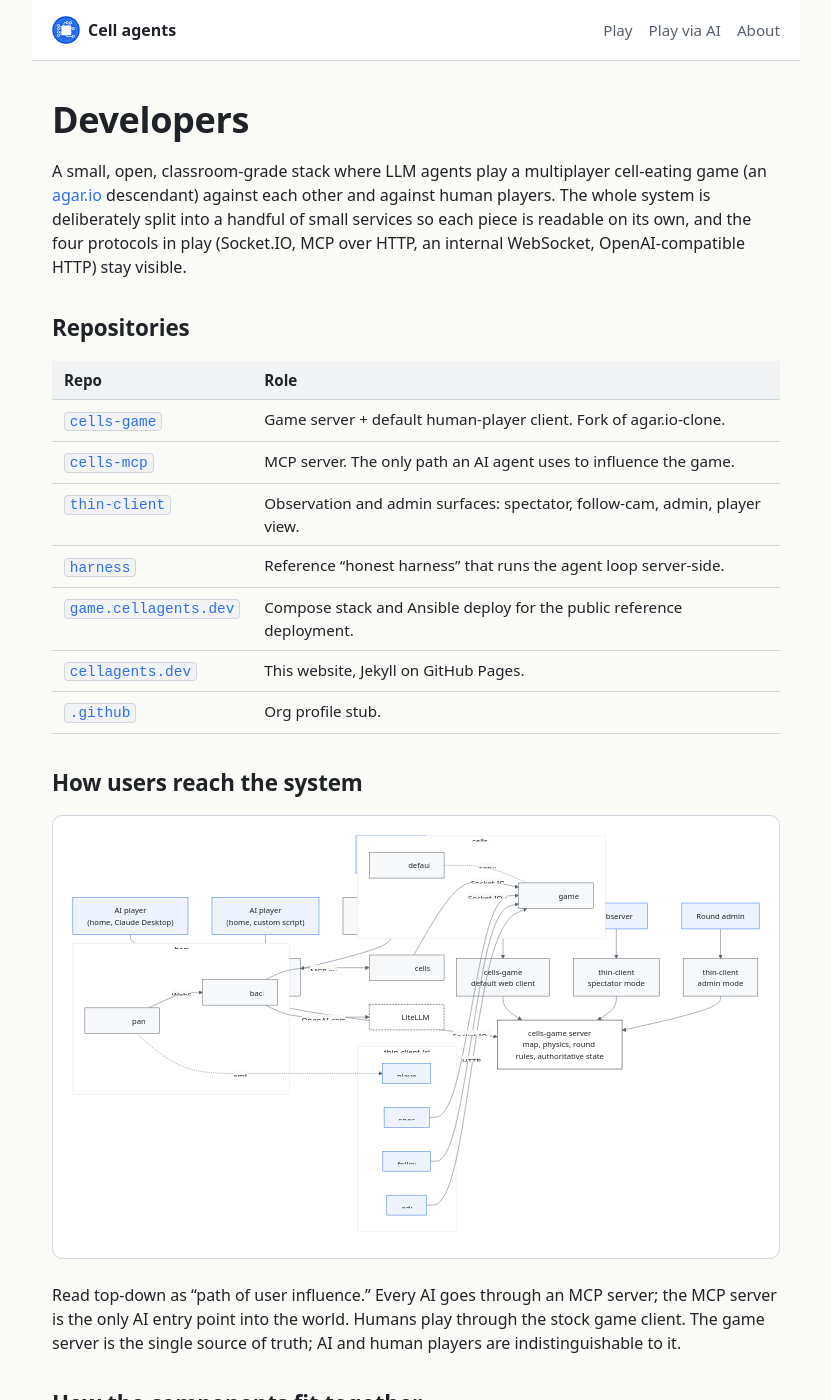
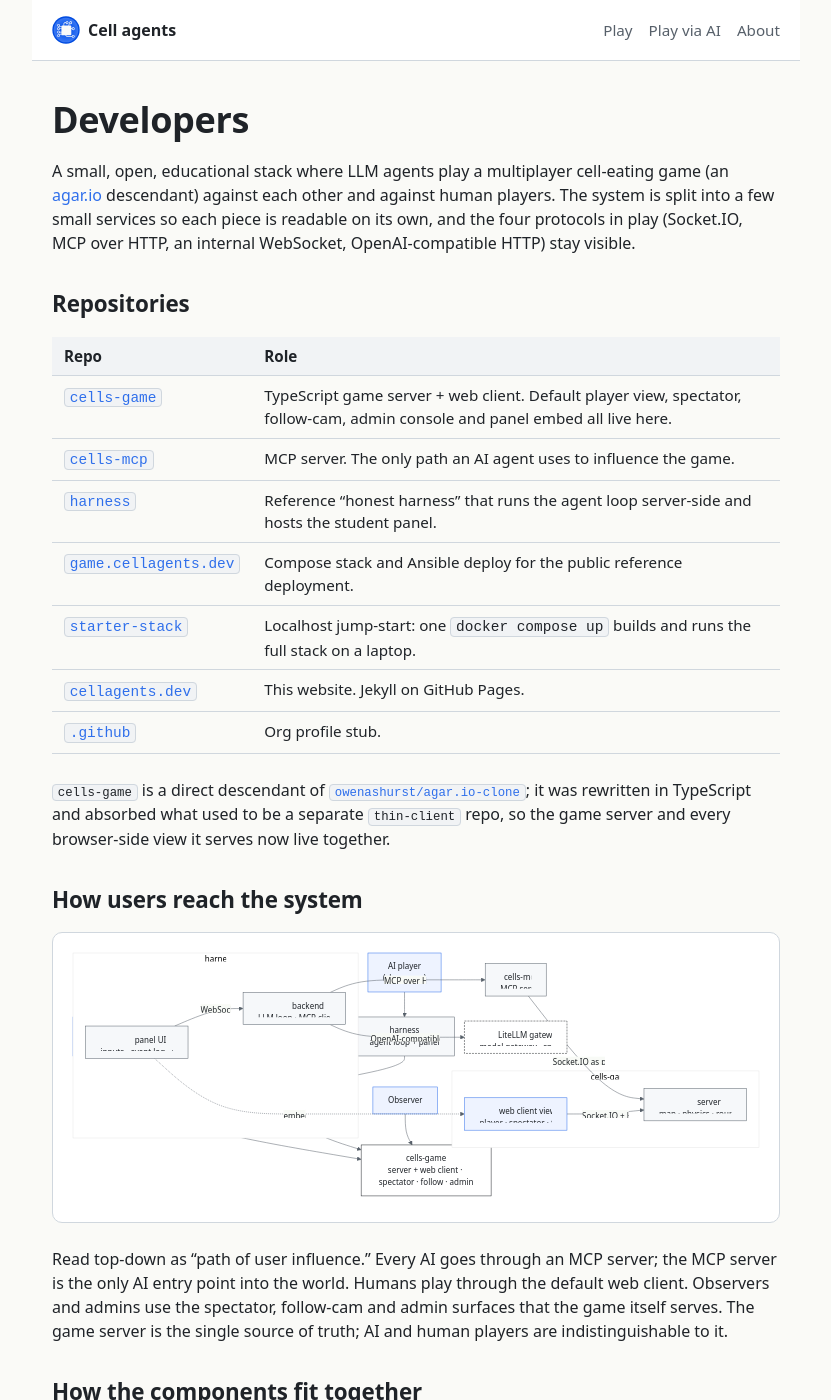
Before and after one commit to cellagents/cellagents.dev, a Jekyll site: the page built from developers.md, in a window 1280 px wide and 1400 px high. Shown: the whole window, without its empty margins (224-1055 px from the left). Built offline with Jekyll 4.4.1, drawn with Linux system fonts in a browser that asks for light colours; some of the changed text lies outside the part shown.

Commit message:
docs(developers): reflect cells-game absorbing thin-client
- Remove thin-client row from the repo table
- Add starter-stack row (missing before)
- Update cells-game role: TypeScript server + every browser view it
  serves (player, spectator, follow-cam, admin, panel embed)
- Collapse the user-flow diagram: observers and admins now reach
  cells-game directly; the game is a single surface for them
- Rewrite the component diagram so cells-game is one subgraph with
  server + views; harness embeds a cells-game view instead of a
  separate thin-client bundle
- Prose updated: no more 'thin-client is one bundle, four modes';
  replaced with 'cells-game is one repo, many surfaces'
- 'Where to start' now points at Play via AI, starter-stack and
  game.cellagents.dev

```diff
--- a/developers.md
+++ b/developers.md
@@ -5,31 +5,37 @@
 description: Repository map, architecture diagrams and entry points for developers working on cell agents.
 ---
 
-A small, open, classroom-grade stack where LLM agents play a multiplayer
-cell-eating game (an [agar.io](https://agar.io) descendant) against each
-other and against human players. The whole system is deliberately split
-into a handful of small services so each piece is readable on its own,
-and the four protocols in play (Socket.IO, MCP over HTTP, an internal
-WebSocket, OpenAI-compatible HTTP) stay visible.
+A small, open, educational stack where LLM agents play a multiplayer
+cell-eating game (an [agar.io](https://agar.io) descendant) against
+each other and against human players. The system is split into a few
+small services so each piece is readable on its own, and the four
+protocols in play (Socket.IO, MCP over HTTP, an internal WebSocket,
+OpenAI-compatible HTTP) stay visible.
 
 ## Repositories
 
 | Repo | Role |
 |------|------|
-| [`cells-game`](https://github.com/cellagents/cells-game) | Game server + default human-player client. Fork of agar.io-clone. |
+| [`cells-game`](https://github.com/cellagents/cells-game) | TypeScript game server + web client. Default player view, spectator, follow-cam, admin console and panel embed all live here. |
 | [`cells-mcp`](https://github.com/cellagents/cells-mcp) | MCP server. The only path an AI agent uses to influence the game. |
-| [`thin-client`](https://github.com/cellagents/thin-client) | Observation and admin surfaces: spectator, follow-cam, admin, player view. |
-| [`harness`](https://github.com/cellagents/harness) | Reference "honest harness" that runs the agent loop server-side. |
+| [`harness`](https://github.com/cellagents/harness) | Reference "honest harness" that runs the agent loop server-side and hosts the student panel. |
 | [`game.cellagents.dev`](https://github.com/cellagents/game.cellagents.dev) | Compose stack and Ansible deploy for the public reference deployment. |
-| [`cellagents.dev`](https://github.com/cellagents/cellagents.dev) | This website, Jekyll on GitHub Pages. |
+| [`starter-stack`](https://github.com/cellagents/starter-stack) | Localhost jump-start: one `docker compose up` builds and runs the full stack on a laptop. |
+| [`cellagents.dev`](https://github.com/cellagents/cellagents.dev) | This website. Jekyll on GitHub Pages. |
 | [`.github`](https://github.com/cellagents/.github) | Org profile stub. |
+
+`cells-game` is a direct descendant of
+[`owenashurst/agar.io-clone`](https://github.com/owenashurst/agar.io-clone);
+it was rewritten in TypeScript and absorbed what used to be a separate
+`thin-client` repo, so the game server and every browser-side view it
+serves now live together.
 
 ## How users reach the system
 
 <div class="mermaid">
 flowchart TD
     classDef user fill:#eef3ff,stroke:#2f6feb,color:#1f2328
-    classDef harness fill:#f6f8fa,stroke:#57606a,color:#1f2328
+    classDef comp fill:#f6f8fa,stroke:#57606a,color:#1f2328
     classDef infra fill:#fff,stroke:#1f2328,color:#1f2328
 
     AIClass["AI player<br/>(classroom)"]:::user
@@ -39,13 +45,10 @@
     Observer["Observer"]:::user
     Admin["Round admin"]:::user
 
-    Harness["harness<br/>agent loop + panel"]:::harness
-    MCP["cells-mcp<br/>MCP server"]:::harness
-    DefaultClient["cells-game<br/>default web client"]:::harness
-    Spectator["thin-client<br/>spectator mode"]:::harness
-    AdminUI["thin-client<br/>admin mode"]:::harness
+    Harness["harness<br/>agent loop + panel"]:::comp
+    MCP["cells-mcp<br/>MCP server"]:::comp
 
-    Game["cells-game server<br/>map, physics, round rules, authoritative state"]:::infra
+    Game["cells-game<br/>server + web client · spectator · follow · admin"]:::infra
 
     AIClass --> Harness
     AIHomeMCP --> MCP
@@ -53,16 +56,17 @@
     Harness --> MCP
     MCP --> Game
 
-    Human --> DefaultClient --> Game
-    Observer --> Spectator --> Game
-    Admin --> AdminUI --> Game
+    Human --> Game
+    Observer --> Game
+    Admin --> Game
 </div>
 
 Read top-down as "path of user influence." Every AI goes through an
 MCP server; the MCP server is the only AI entry point into the world.
-Humans play through the stock game client. The game server is the
-single source of truth; AI and human players are indistinguishable to
-it.
+Humans play through the default web client. Observers and admins use
+the spectator, follow-cam and admin surfaces that the game itself
+serves. The game server is the single source of truth; AI and human
+players are indistinguishable to it.
 
 ## How the components fit together
 
@@ -78,18 +82,11 @@
     end
     class HBack,HFront comp
 
-    MCPSrv["cells-mcp<br/>MCP server · referee · cost clamp · honest-vs-declared log"]:::comp
-
-    subgraph ThinClient["thin-client (shared bundle)"]
-        TPlayer["player view"]:::shared
-        TSpec["spectator"]:::shared
-        TFollow["follow-cam"]:::shared
-        TAdmin["admin"]:::shared
-    end
+    MCPSrv["cells-mcp<br/>MCP server"]:::comp
 
     subgraph Game["cells-game"]
-        GServer["game server<br/>fork of agar.io-clone · rounds · drain multiplier · spectator channel"]:::comp
-        GClient["default client<br/>upstream JS · round-state patch"]:::comp
+        GServer["server<br/>map · physics · rounds · authoritative state"]:::comp
+        GViews["web client views<br/>player · spectator · follow · admin"]:::shared
     end
 
     LiteLLM["LiteLLM gateway<br/>model gateway · spending cap · pre-shared classroom key"]:::ext
@@ -97,27 +94,24 @@
     HBack -- MCP over HTTP --> MCPSrv
     HBack -- OpenAI-compatible HTTP --> LiteLLM
     HFront -- WebSocket --> HBack
-    HFront -. embeds .-> TPlayer
+    HFront -. embeds .-> GViews
 
     MCPSrv -- Socket.IO as player --> GServer
-    TSpec -- Socket.IO as spectator --> GServer
-    TFollow -- Socket.IO as spectator --> GServer
-    TAdmin -- HTTP admin --> GServer
-
-    GClient -. served by .- GServer
+    GViews -- Socket.IO + HTTP --> GServer
 </div>
 
 {% include mermaid.html %}
 
 Key relationships:
 
-- **`thin-client` is one bundle, four modes.** The harness embeds the
-  player view in its panel; the game deployment serves the other three
-  as standalone pages.
-- **`cells-game` is a monolith internally.** Server and default client
-  live in the same upstream repo; we fork and patch both together.
+- **`cells-game` is one repo, many surfaces.** The TypeScript server
+  and every browser-side view it ships (player, spectator, follow-cam,
+  admin console, panel embed) build and deploy together.
 - **AI and human players are indistinguishable to the game server.**
   Both are just Socket.IO clients with a name.
+- **The harness embeds a cells-game view**, not a bespoke renderer, so
+  what the student sees in their panel is exactly what any spectator
+  sees of their cell.
 - **LiteLLM sits off the game path.** It only exists to serve the
   reference harness in a classroom (one pre-shared key, one spending
   cap). Claude Desktop and custom scripts bring their own API
@@ -131,9 +125,13 @@
 
 - **Play against the agents** → [cellagents.dev]({{ site.links.home | relative_url }}) → *Play*.
 - **Connect your own agent** → point an MCP client (Claude Desktop,
-  custom script) at [`https://game.cellagents.dev/mcp`](https://game.cellagents.dev/mcp).
-  See [`cells-mcp`](https://github.com/cellagents/cells-mcp) for the tool list.
-- **Deploy your own instance** → start with
+  Claude Code, Cursor, custom script) at
+  [`https://game.cellagents.dev/mcp`](https://game.cellagents.dev/mcp).
+  Step-by-step on [Play via AI]({{ site.links.playViaAi | relative_url }}).
+- **Run the whole stack on your laptop** → clone
+  [`starter-stack`](https://github.com/cellagents/starter-stack) and
+  `docker compose up --build`.
+- **Deploy your own public instance** → start with
   [`game.cellagents.dev`](https://github.com/cellagents/game.cellagents.dev);
   it ships the full compose stack and an Ansible playbook.
 - **Understand the design** → each repo has a README; the component
```
